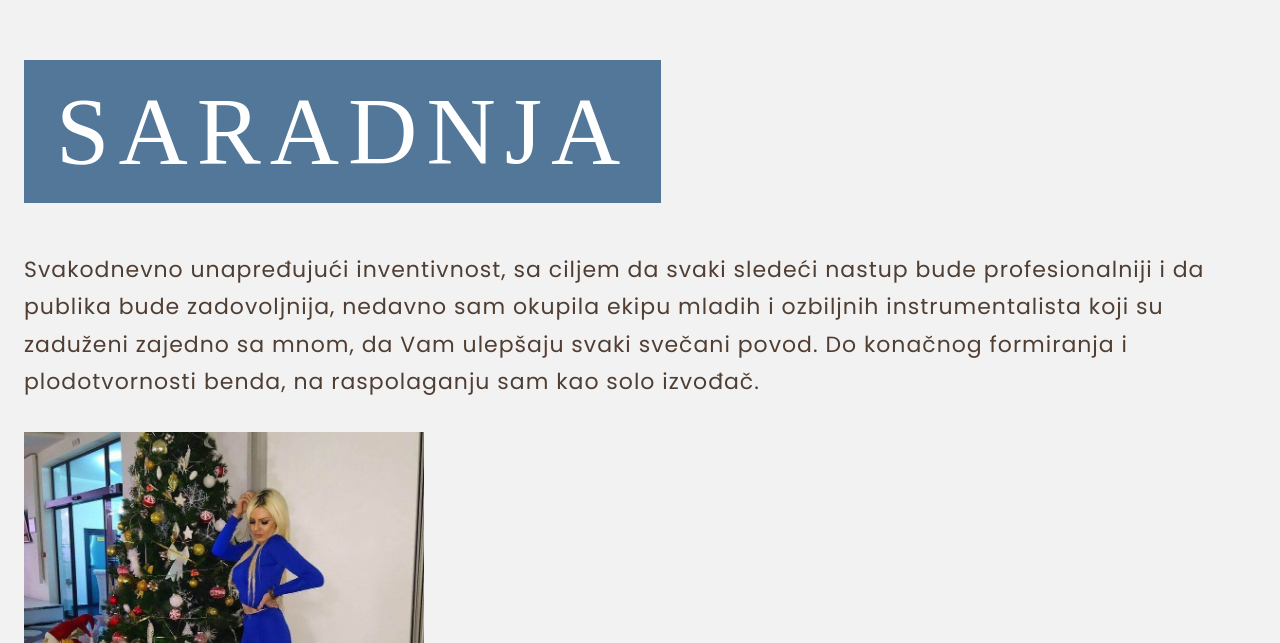
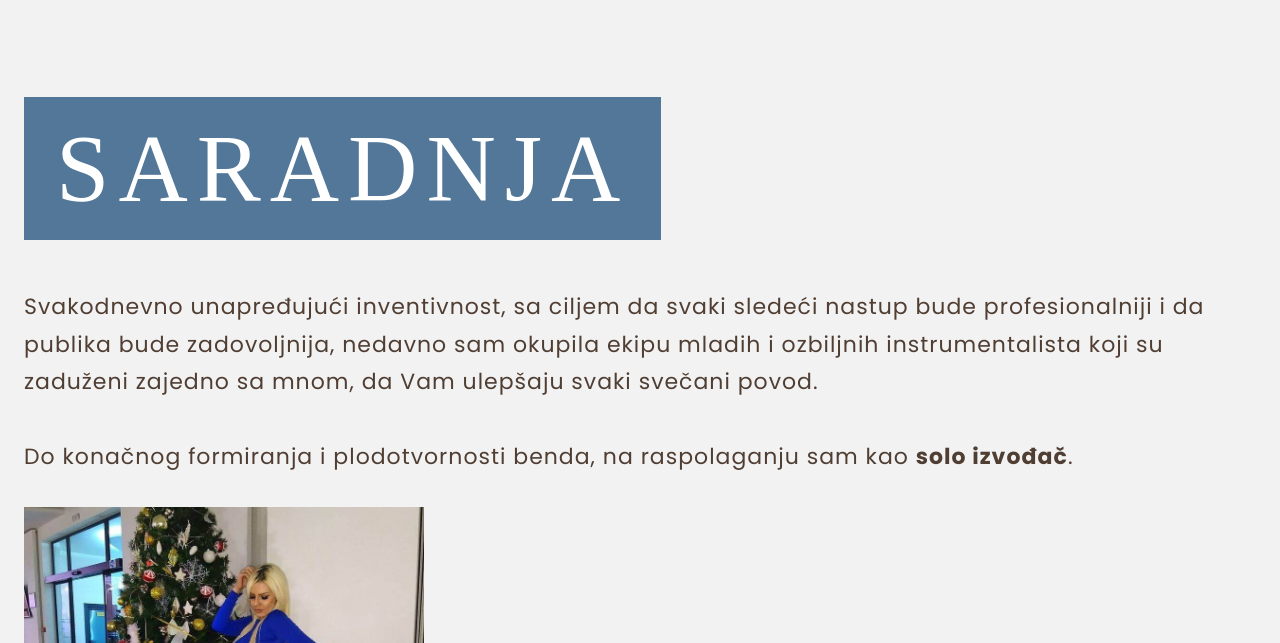
Before and after one commit to krckyboy/jelena_caldic, a React (Create React App) app in the folder client/: page / in a window 1280 px wide. Shown: the part 2137-2780 px from the top of the page. Built offline with nearby package versions, Linux system fonts and the light colour scheme; a web font is replaced by a local one.

Commit message:
#15 Added a line break; changed background for <Business />

```diff
--- a/client/src/sections/AboutMe.js
+++ b/client/src/sections/AboutMe.js
@@ -117,7 +117,7 @@ export default () => {
 							16. oktobra u Užicu i potičem iz muzičke porodice. Pevanjem se
 							bavim od 2012. godine i ljubav prema muzici je prerasla u moje
 							profesionalno zanimanje. Takođe, pohađala sam raketnu mehatroniku
-							na Vazduhoplovnoj Akademiji u Beogradu. Moji hobiji su:
+							na Vazduhoplovnoj Akademiji u Beogradu. <br /><br />Moji hobiji su:
 							slikarstvo, pisanje pesama i briga o cveću. Svoje pevanje sam
 							orijentisala na izvođenje narodne muzike, ali pored toga repertoar
 							je raznovrstan folk, turbo-folk i zabavna muzika.
--- a/client/src/sections/Business.js
+++ b/client/src/sections/Business.js
@@ -49,7 +49,8 @@ const Background = styled.div`
 
 const PlainBackground = styled.div`
 	position: absolute;
-	background-color: #99b3cb;
+	/* background-color: #99b3cb; */
+	background-color: #c5ced6;
 	/* background-color: blue; */
 	left: 0;
 	top: 0;
@@ -108,9 +109,9 @@ export default () => {
 							Svakodnevno unapređujući inventivnost, sa ciljem da svaki sledeći
 							nastup bude profesionalniji i da publika bude zadovoljnija,
 							nedavno sam okupila ekipu mladih i ozbiljnih instrumentalista koji
-							su zaduženi zajedno sa mnom, da Vam ulepšaju svaki svečani povod.
+							su zaduženi zajedno sa mnom, da Vam ulepšaju svaki svečani povod.<br /><br />
 							Do konačnog formiranja i plodotvornosti benda, na raspolaganju sam
-							kao solo izvođač.
+							kao <strong>solo izvođač</strong>.
 						</p>
 						<VideoContainer>
 							<img src='/images/rsz_jelena3-min.jpg' alt='Jelena Ćaldić' />
```
